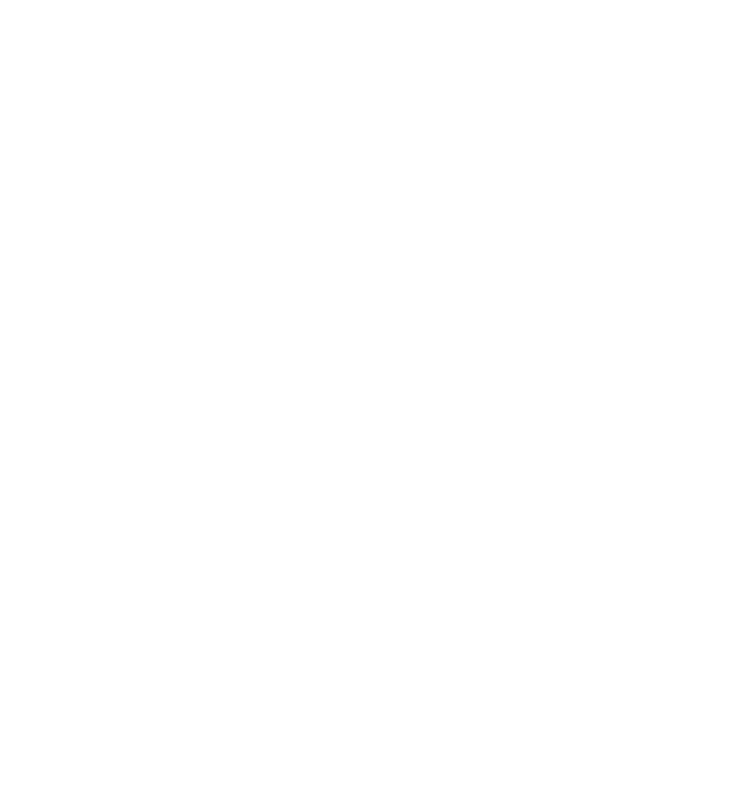
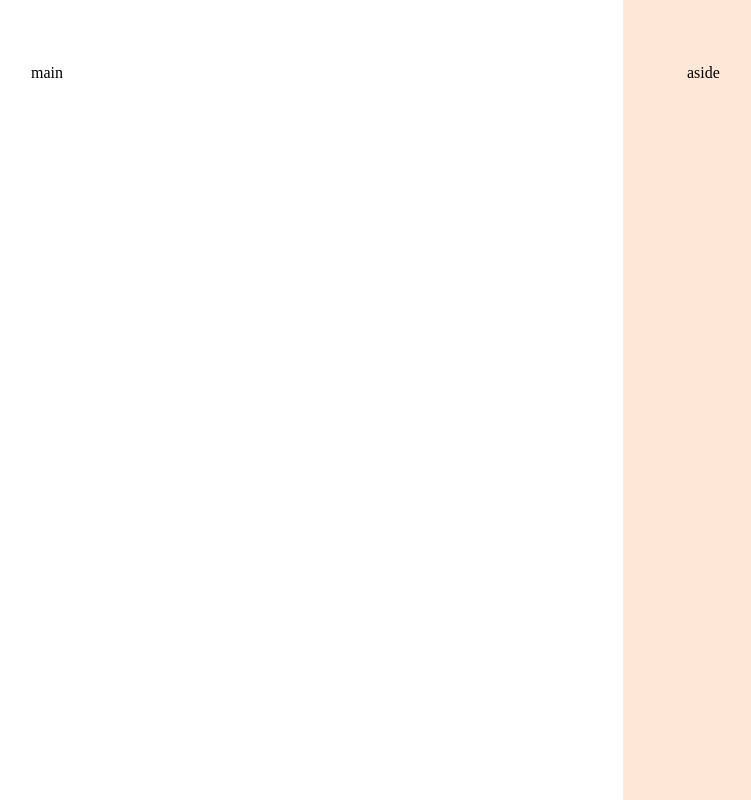
Before and after one commit to garrudas/projeto-formulario-de-matricula, a plain HTML site: page index.html in a window 1280 px wide. Shown: the whole page, without its empty margins (33-784 px from the left). Drawn offline with Linux system fonts and the light colour scheme.

Commit message:
layout css

```diff
--- a/index.html
+++ b/index.html
@@ -11,6 +11,14 @@
     <link href="https://fonts.googleapis.com/css2?family=Poppins:ital,wght@0,100;0,200;0,300;0,400;0,500;0,600;0,700;0,800;0,900;1,100;1,200;1,300;1,400;1,500;1,600;1,700;1,800;1,900&display=swap" rel="stylesheet">
 </head>
 <body>
+    <div id="app">
+        <main>
+            <div class="main-container">main</div>
+        </main>
 
+        <aside>
+            <div class="aside-container">aside</div>
+        </aside>
+    </div>
 </body>
 </html>
--- a/styles/global.css
+++ b/styles/global.css
@@ -1,3 +1,9 @@
+* {
+    margin: 0;
+    padding: 0;
+    box-sizing: border-box;
+}
+
 :root {
     --font-family: 'Poppins', sans-serif;
     --text: 400 1rem/1.5 var(--font-family);
@@ -15,3 +21,7 @@
     --stroke-highlight: #F3541C;
     --semantic-error: #DC2626;
 }
+
+body {
+    overflow: hidden;
+}
--- a/styles/index.css
+++ b/styles/index.css
@@ -1 +1,2 @@
 @import url(global.css);
+@import url(layout.css);
--- /dev/null
+++ b/styles/layout.css
@@ -0,0 +1,26 @@
+#app {
+    display: grid;
+    grid-template-columns: 51.25% 48.75%;
+
+    height: 100vh;
+    overflow: hidden;
+}
+
+main {
+    overflow: auto;
+    padding: 4rem;
+
+    & .main-container {
+        max-width: 33rem;
+        margin-left: auto;
+    }
+}
+
+aside {
+    background-color: var(--surface-secondary);
+    padding: 4rem;
+
+    & .aside-container {
+        max-width: 31rem;
+    }
+}
```
